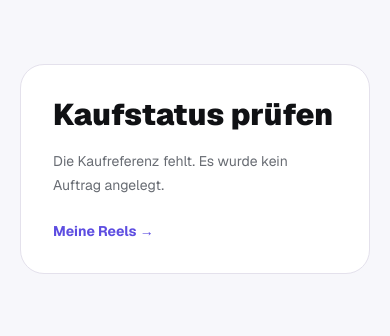
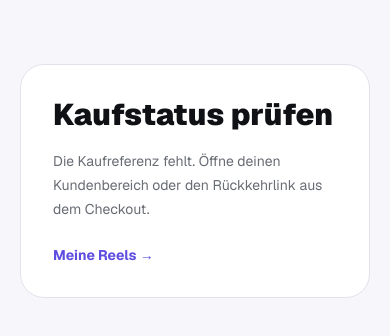
Before and after one commit to igoingtodevx/ichgeheviral-ai-video, a Next.js app: page /checkout/return in a window 390 px wide. Shown: the top 336 px of the page. Built offline with nearby package versions, Linux system fonts and the light colour scheme; no server answers.

Commit message:
Fix admin mobile overflow and retain authenticated purchase return reference

```diff
--- a/src/app/checkout/return/page.tsx
+++ b/src/app/checkout/return/page.tsx
@@ -7,16 +7,25 @@ import { Suspense, useEffect, useState } from "react";
 import { api, type PurchaseStatus } from "../../../lib/api/client";
 import { isClerkConfigured } from "../../../lib/auth";
 import { ProtectedUnavailable } from "../../../components/ProtectedUnavailable";
+import { pendingPurchaseId } from "../../../lib/purchases";
 
 export default function CheckoutReturnPage() {
   return isClerkConfigured ? <Suspense fallback={<p className="p-8">Kaufstatus wird geladen …</p>}><PurchaseReturn /></Suspense> : <ProtectedUnavailable />;
 }
 
 function PurchaseReturn() {
-  const requestId = useSearchParams().get("request_id");
+  const requestedId = useSearchParams().get("request_id");
+  const [savedId, setSavedId] = useState<string | null>(null);
+  const requestId = requestedId || savedId;
   const { getToken, isLoaded, isSignedIn } = useAuth();
   const [purchase, setPurchase] = useState<PurchaseStatus | null>(null);
   const [error, setError] = useState<string | null>(null);
+  useEffect(() => {
+    const timer = setTimeout(() => {
+      try { setSavedId(pendingPurchaseId(window.sessionStorage)); } catch { setSavedId(null); }
+    }, 0);
+    return () => clearTimeout(timer);
+  }, []);
   useEffect(() => {
     if (!requestId || !isLoaded || !isSignedIn) return;
     let cancelled = false;
@@ -33,5 +42,5 @@ function PurchaseReturn() {
     return () => { cancelled = true; clearTimeout(timeout); };
   }, [requestId, getToken, isLoaded, isSignedIn]);
   const paid = purchase?.status === "paid" || purchase?.status === "paid_no_video";
-  return <main className="min-h-screen bg-[#f7f7fb] px-5 py-16 text-[#101114]"><section className="mx-auto max-w-lg rounded-3xl border border-[#e4e1ec] bg-white p-8"><h1 className="text-3xl font-black">{paid ? "Kauf bestätigt" : "Kaufstatus prüfen"}</h1><p className="mt-4 text-sm leading-6 text-[#686c73]">{!requestId ? "Die Kaufreferenz fehlt. Es wurde kein Auftrag angelegt." : error || (purchase ? paid ? "Das Backend hat deinen Kauf bestätigt." : `Aktueller Status: ${purchase.status}. Ein Redirect ist kein Zahlungsnachweis.` : "Wir prüfen deine Kaufreferenz im Backend. Es wird keine Zahlung und keine Generierung ausgelöst.")}</p>{purchase?.video_job_id && <Link href={`/kundenbereich/produktion?job_id=${encodeURIComponent(purchase.video_job_id)}`} className="mt-7 inline-block rounded-xl bg-[#6d5dfc] px-5 py-3 text-sm font-black text-white">Zum Auftrag</Link>}{purchase?.add_course && <p className="mt-5 text-sm text-[#686c73]">Kursbereitstellung: {purchase.course_fulfillment || "noch nicht bestätigt"}</p>}<Link href="/kundenbereich" className="mt-6 block text-sm font-bold text-[#5d4de1]">Meine Reels →</Link></section></main>;
+  return <main className="min-h-screen bg-[#f7f7fb] px-5 py-16 text-[#101114]"><section className="mx-auto max-w-lg rounded-3xl border border-[#e4e1ec] bg-white p-8"><h1 className="text-3xl font-black">{paid ? "Kauf bestätigt" : "Kaufstatus prüfen"}</h1><p className="mt-4 text-sm leading-6 text-[#686c73]">{!requestId ? "Die Kaufreferenz fehlt. Öffne deinen Kundenbereich oder den Rückkehrlink aus dem Checkout." : error || (purchase ? paid ? "Das Backend hat deinen Kauf bestätigt." : `Aktueller Status: ${purchase.status}. Ein Redirect ist kein Zahlungsnachweis.` : "Wir prüfen deine Kaufreferenz im Backend. Es wird keine Zahlung und keine Generierung ausgelöst.")}</p>{purchase?.video_job_id && <Link href={`/kundenbereich/produktion?job_id=${encodeURIComponent(purchase.video_job_id)}`} className="mt-7 inline-block rounded-xl bg-[#6d5dfc] px-5 py-3 text-sm font-black text-white">Zum Auftrag</Link>}{purchase?.add_course && <p className="mt-5 text-sm text-[#686c73]">Kursbereitstellung: {purchase.course_fulfillment || "noch nicht bestätigt"}</p>}<Link href="/kundenbereich" className="mt-6 block text-sm font-bold text-[#5d4de1]">Meine Reels →</Link></section></main>;
 }
--- a/src/app/kundenbereich/neu/page.tsx
+++ b/src/app/kundenbereich/neu/page.tsx
@@ -7,6 +7,7 @@ import { useSearchParams } from "next/navigation";
 import { useState } from "react";
 import { api } from "../../../lib/api/client";
 import { getPackage, PRICING_LAUNCHED } from "../../../lib/pricing";
+import { rememberPurchase } from "../../../lib/purchases";
 
 const BENEFITS = [
   ["60+ Sek.", "fertiges vertikales Reel", Gauge],
@@ -32,6 +33,7 @@ export default function NewReelPage() {
         package: "single",
         add_course: pkg.addCourse,
       }, getToken);
+      try { rememberPurchase(window.sessionStorage, result.request_id); } catch { /* Storage access must not block checkout navigation. */ }
       window.location.assign(result.checkout_url);
     } catch (reason: unknown) {
       setError(reason instanceof Error ? reason.message : "Der Checkout konnte nicht gestartet werden.");
--- /dev/null
+++ b/src/lib/purchases.ts
@@ -0,0 +1,15 @@
+// A tab-local lookup reference, never proof of payment or authorization.
+const PENDING_PURCHASE_KEY = "igv.pendingPurchaseRequest";
+const SAFE_REQUEST_ID = /^[A-Za-z0-9][A-Za-z0-9._:-]{0,127}$/;
+
+export function rememberPurchase(storage: Pick<Storage, "setItem">, requestId: string): void {
+  if (!SAFE_REQUEST_ID.test(requestId)) return;
+  try { storage.setItem(PENDING_PURCHASE_KEY, requestId); } catch { /* Checkout still works when browser storage is disabled. */ }
+}
+
+export function pendingPurchaseId(storage: Pick<Storage, "getItem">): string | null {
+  try {
+    const requestId = storage.getItem(PENDING_PURCHASE_KEY);
+    return requestId && SAFE_REQUEST_ID.test(requestId) ? requestId : null;
+  } catch { return null; }
+}
--- a/tests/frontend-contracts.cjs
+++ b/tests/frontend-contracts.cjs
@@ -37,5 +37,16 @@ function client(apiUrl, fetch) {
   await assert.rejects(api.listJobs(async () => null), error => error.status === 401);
   const missing = client('', () => { throw new Error('must not fetch'); });
   await assert.rejects(missing.api.listJobs(getToken), error => error.code === 'api_unconfigured');
+  const references = { exports: {} };
+  vm.runInNewContext(ts.transpileModule(fs.readFileSync('src/lib/purchases.ts', 'utf8'), { compilerOptions: { module: ts.ModuleKind.CommonJS } }).outputText, references);
+  const { rememberPurchase, pendingPurchaseId } = references.exports;
+  let stored = null;
+  const storage = { setItem: (_key, value) => { stored = value; }, getItem: () => stored };
+  rememberPurchase(storage, 'request_fixture');
+  assert.equal(pendingPurchaseId(storage), 'request_fixture', 'return without query can look up the last purchase, but must still authenticate with backend');
+  stored = '../../untrusted';
+  assert.equal(pendingPurchaseId(storage), null);
+  rememberPurchase({ setItem: () => { throw new Error('browser storage unavailable'); } }, 'request_fixture');
+  assert.equal(pendingPurchaseId({ getItem: () => { throw new Error('unavailable'); } }), null);
   console.log('PASS frontend contracts: package/course, disabled checkout, empty jobs, signed video JSON, missing auth/config');
 })().catch(error => { console.error(error); process.exitCode = 1; });
```
Also changed, not shown: src/app/admin/overview/page.tsx (+16 -3 lines).
